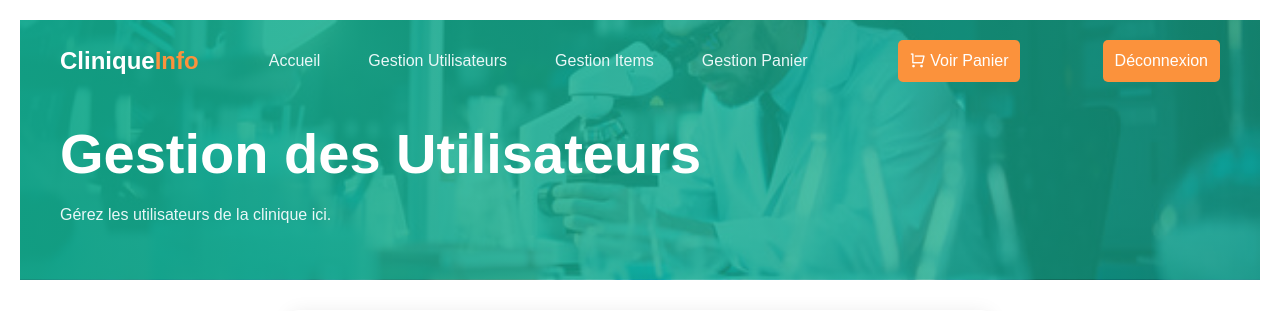
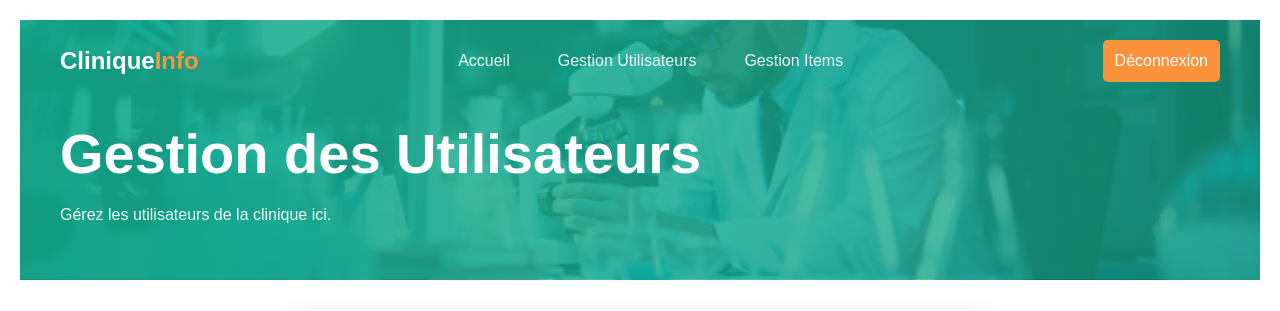
Before and after one commit to chouaib-saad/healthcare_project, a PHP site: page /app/views/clinic/gestion_utilisateurs.php in a window 1280 px wide. Shown: the top 311 px of the page. Run offline with PHP 8.4, Linux system fonts and the light colour scheme; the visitor is signed in with stand-in values (Sample User, id 1); data that the repository does not hold is empty; some libraries are stand-ins or nearby versions.

Commit message:
version final v1

```diff
--- a/app/models/Database.php
+++ b/app/models/Database.php
@@ -9,7 +9,7 @@ class Database
     private $host = 'localhost';
     private $dbname = 'cliniqueinfo';
     private $user = 'root';
-    private $password = '0000';
+    private $password = '';
 
     // Constructeur privé pour empêcher l'instanciation directe
     private function __construct()
--- a/app/views/clinic/carte.php
+++ b/app/views/clinic/carte.php
@@ -61,7 +61,7 @@ if (isset($_POST['clear_cart'])) {
             <div class="logo">Clinique<span>Info</span></div>
             <ul class="nav-links">
                 <li><a href="services.php">Services</a></li>
-                <li><a href="panier.php">Panier</a></li>
+                <li><a href="carte.php">Panier</a></li>
             </ul>
         </nav>
     </header>
@@ -120,9 +120,6 @@ if (isset($_POST['clear_cart'])) {
                 </div>
             </div>
         </form>
-        <a href="services.php">
-            <button class="back-btn">Retour aux services</button>
-        </a>
     </main>
 
     <footer>
--- a/app/views/clinic/gestion_utilisateurs.php
+++ b/app/views/clinic/gestion_utilisateurs.php
@@ -60,14 +60,7 @@ $users = $userModel->getAllUsers();
                 <li class="link"><a href="../../../public/dashboard.php">Accueil</a></li>
                 <li class="link"><a href="gestion_utilisateurs.php">Gestion Utilisateurs</a></li>
                 <li class="link"><a href="gestion_items.php">Gestion Items</a></li>
-                <li class="link"><a href="../app/views/clinic/converter.php">Gestion Panier</a></li>
             </ul>
-
-            <div style="padding-right:20px;padding-left:20px;">
-            <button class="btn" onclick="window.location.href = 'carte.php';">
-                <i class="ri-shopping-cart-line"></i> Voir Panier
-            </button>
-            </div>
 
             <button class="btn" onclick="window.location.href = '../users/logout.php';">Déconnexion</button>
         </nav>
--- a/app/views/users/inscription.php
+++ b/app/views/users/inscription.php
@@ -31,7 +31,7 @@ if ($_SERVER['REQUEST_METHOD'] === 'POST') {
     }
 
     // Insérer l'utilisateur dans la base de données
-    $stmt = $pdo->prepare("INSERT INTO users (username, email, password, role) VALUES (:username, :email, :password, 'role')");
+    $stmt = $pdo->prepare("INSERT INTO users (username, email, password, role) VALUES (:username, :email, :password, 'user')");
     $stmt->execute(['username' => $username, 'email' => $email, 'password' => $hashedPassword]);
 
     echo "<script>alert('Inscription réussie !'); window.location.href='login.php';</script>";
--- a/public/dashboard.php
+++ b/public/dashboard.php
@@ -36,7 +36,6 @@ if (!isset($_SESSION['user_id'])) {
                 <li class="link"><a href="dashboard.php">Accueil</a></li>
                 <li class="link"><a href="../app/views/clinic/gestion_utilisateurs.php">Gestion Utilisateurs</a></li>
                 <li class="link"><a href="../app/views/clinic/gestion_items.php">Gestion Services</a></li>
-                <li class="link"><a href="../app/views/clinic/converter.php">Gestion Panier</a></li>
             </ul>
             <button class="btn" onclick="logout()">Déconnexion</button>
         </nav>
```
Also changed, not shown: app/views/clinic/gestion_items.php (+0 -7 lines), public/index.php (+7 -0 lines).
